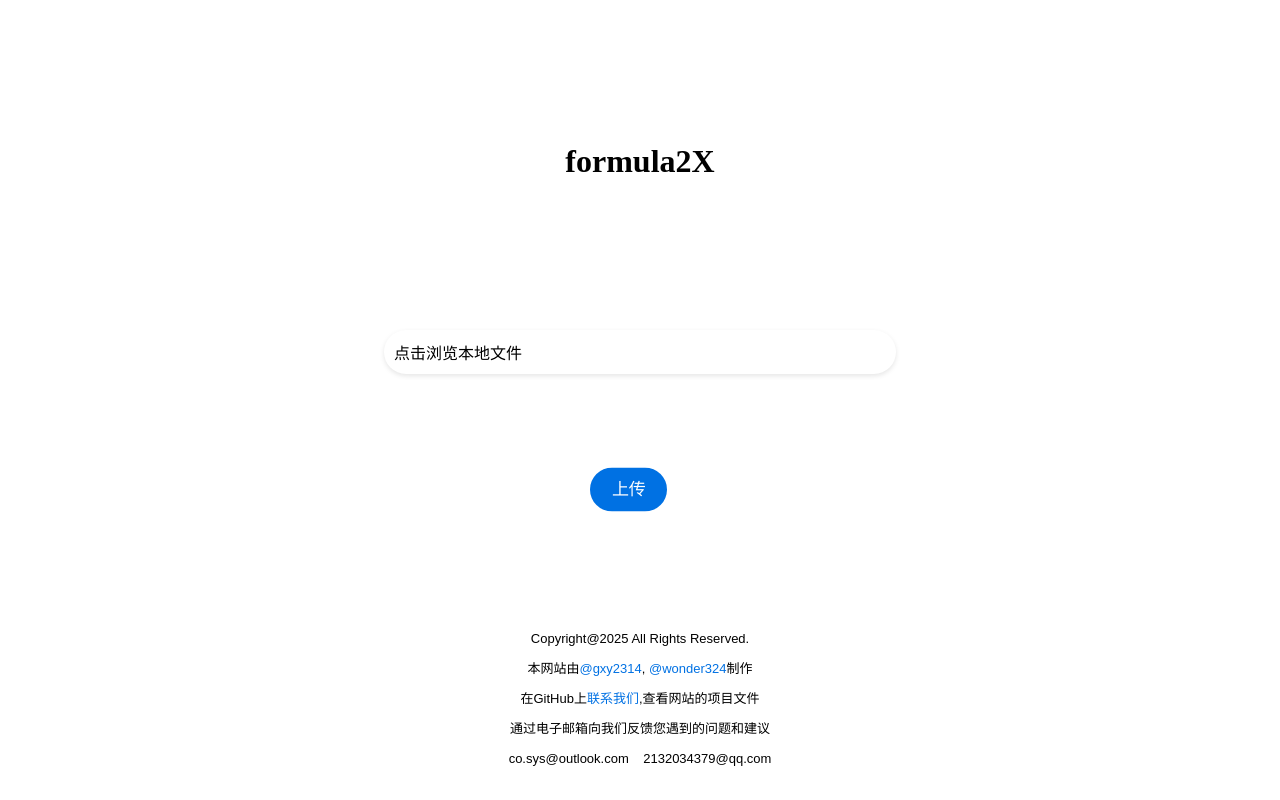
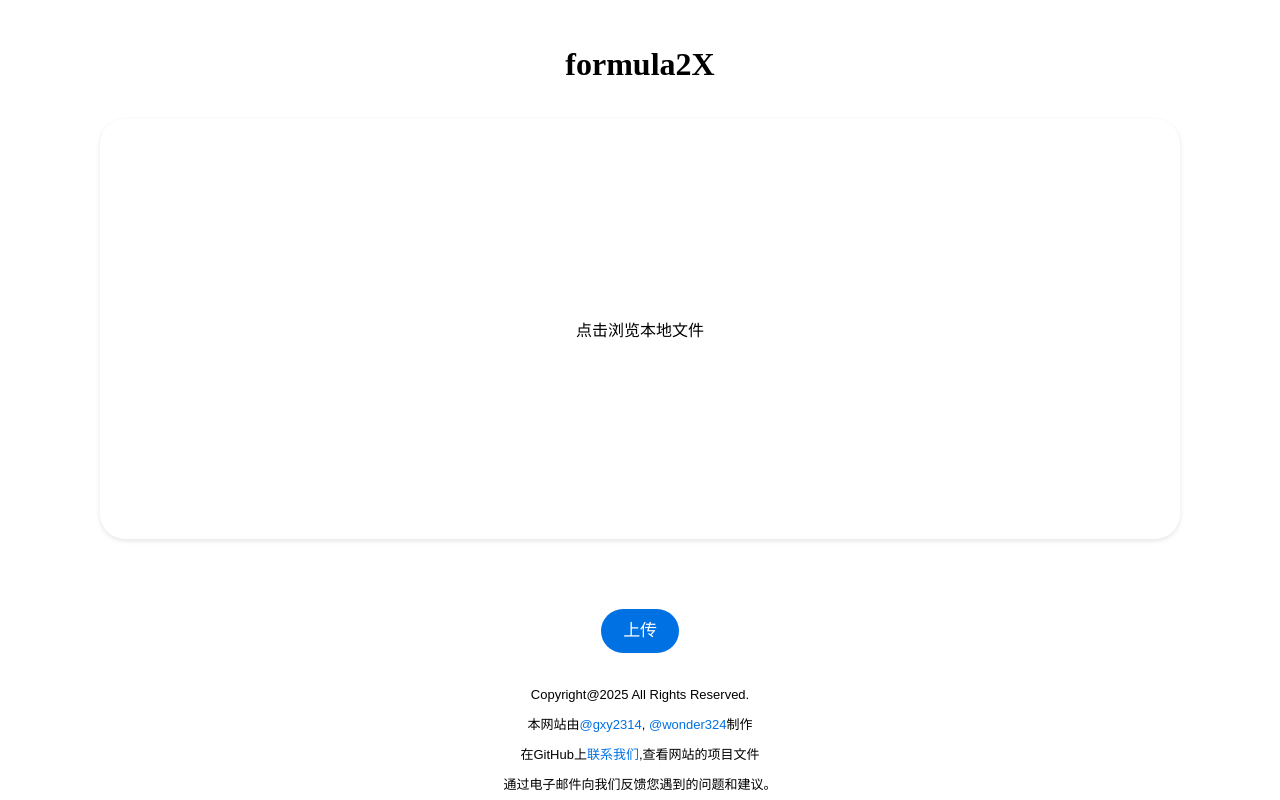
Before and after one commit to gxy2314/formula2X, a Django app: page / in a window 1280 px wide. Run offline with Django 3.2, Linux system fonts and the light colour scheme.

Commit message:
优化了页面布局

```diff
--- a/BackEnd/statics/css/main.css
+++ b/BackEnd/statics/css/main.css
@@ -1,6 +1,40 @@
+body, html {
+  margin: 0;
+  padding: 0;
+  height: 100%;
+  width: 100%;
+  margin: 0;
+  padding: 0;
+  box-sizing: border-box;
+  display: flex;
+  flex-direction: column;
+}
 .title
 {
-    padding-top: 9%;
+    padding-top: 2%;
+}
+h1 {
+  margin: 20px 0 10px 0;  /* 减小标题下方的间距 */
+  padding: 0;
+}
+.lr
+{
+  display: flex;
+  justify-content: center;
+  align-items: center;
+  width: 100%;
+  flex: 1; /* 占据剩余空间 */
+  box-sizing: border-box;
+  margin: 0 auto; /* 居中 */
+  padding: 20px;
+  /* height: 75vh; */
+}
+.lr form {
+  display: flex;
+  flex-direction: column;
+  align-items: center;
+  width: 100%;
+  max-width: 1000px;
 }
 .button{
     background: #0071e3;
@@ -24,32 +58,57 @@
 }
 .containerOfButton
 {
-    position: absolute;
-    top: 60%;
-    left: 50%;
-    transform: translate(-25%, -25%);
+    /* position: absolute; */
+    margin-top: 7%;
+    width: 100%;
+    display: flex;
+    justify-content: center;
+
+    /* left: 50%; */
+    /* transform: translate(-25%, -25%);
     width: 200px; /* Adjust as needed */
-    height: 50px; /* Adjust as needed */
+    /* height: 50px; Adjust as needed  */
 }
 .inputarea
 {
-    position: absolute;
-    left: 30%;
+    display: flex;
+    justify-content: center;
+    align-items: center;
+    /* margin-top: 10%; */
+    min-height: 300px;
+    /* height: 100%; */
+    width: 100%;
+    cursor: pointer;
+    /* position: absolute; */
+    /* left: 30%;
     right:30%;
-    margin-top: 10%;
-    background-color: #fff;
-    padding: 10px;
+    margin-top: 10%; */
+    /* background:red; */
+    padding: 60px 40px;
     border-radius: 25px; /* 圆角 */
     box-shadow: 0 2px 5px rgba(0, 0, 0, 0.1); /* 细微阴影 */
+    transition: all 0.3s ease;
 
+}
+.inputarea label {
+  width: 100%;
+  cursor: pointer;
+}
+.inputarea label span {
+  display: block;
+  text-align: center;
 }
 .inputarea input[type="file"] {
    display: none;
  }
+ .inputarea:hover {
+  box-shadow: 0 4px 15px rgba(0, 0, 0, 0.15);
+  background: #f5f5f5;
+}
  footer {
     display: flex;
-    margin-top: 32%;
-    margin-bottom: 0;
+    /* margin-top: 32%; */
+    margin-bottom: auto;
     flex-direction: column;
     justify-content: center;
     align-items: center;
@@ -67,7 +126,38 @@
   footer a {
     color:  #0071e3;
     text-decoration: none;
+    transition: color 0.2s ease;
   }
   footer a:hover {
     text-decoration: underline;
 }
+#previewImage {
+  max-width: 100%;
+  max-height: 100%;
+  margin-top: 10px;
+  display: none;
+}
+.tooltip {
+  position: relative;
+  cursor: pointer;
+}
+.tooltip::after {
+  content: "co.sys@outlook.com";
+  position: absolute;
+  bottom: 120%;
+  left: 50%;
+  transform: translateX(-50%);
+  background-color: #333;
+  color: #fff;
+  padding: 6px 10px;
+  border-radius: 4px;
+  white-space: nowrap;
+  font-size: 12px;
+  opacity: 0;
+  pointer-events: none;
+  transition: opacity 0.3s;
+  z-index: 10;
+}
+.tooltip:hover::after {
+  opacity: 1;
+}
--- a/BackEnd/templates/main.html
+++ b/BackEnd/templates/main.html
@@ -6,7 +6,8 @@
     <meta http-equiv="X-UA-Compatible" content="IE=edge">
     <meta name="viewport" content="width=device-width, initial-scale=1.0">
     {% load static %}
-    <link rel="stylesheet" href="{% static 'css/main.css' %}">
+    {% load tz %}
+    <link rel="stylesheet" href="{% static 'css/main.css' %}?v={{ now|date:'YmdHis' }}">
     <!-- <style>
 
     </style> -->
@@ -16,8 +17,10 @@
 </head>
 <body>
     <h1 align="center" >formula2X</h1>
-        <form enctype="multipart/form-data" action="/uploadedFile/" method="post" style="width: 200px;" >
-            <!-- action的赋值需同函数的路由保持一致 -->
+    <div class="lr">
+        <form enctype="multipart/form-data" action="/uploadedFile/" method="post" >
+            <!-- 以 multipart/form-data 方式通过 HTTP POST 请求，把文件传给服务器的/uploadedFile/路径
+             action的赋值需同函数的路由保持一致 -->
               {% csrf_token %}
             <div class="inputarea">
                 <label for="upLoadFile">
@@ -25,15 +28,16 @@
                 <input type="file" id="upLoadFile" name="uploadedFile"  oninput="formatCheck()" accept="image/*"
                 required="true"  hidden/>
             </label>
+            <img id="previewImage" src="" style="display: none;">
+            <!-- name的取值需和views.py中的 fileGet=request.FILES.get("uploadedFile",None)第一个参数保持一致 -->
             </div>
-            <!-- name的取值需和views.py中的 fileGet=request.FILES.get("uploadedFile",None)第一个参数保持一致 -->
-            <br/>
+<!--
+            <br/> -->
             <div class="containerOfButton">
                <input type="submit" value="上传" class="button"/>
             </div>
         </form>
-
-</body>
+    </div>
     <footer id="页尾">
       <p style="color:rgb(0,0,0);">Copyright@2025 All Rights Reserved.</p>
       <p style="color:rgb(0,0,0)">
@@ -50,11 +54,14 @@
           >联系我们</a
         >,查看网站的项目文件
       </p>
-  <p style="color:rgb(0,0,0)">通过电子邮箱向我们反馈您遇到的问题和建议</p>
+      <!-- <p style="color:rgb(0,0,0)">通过电子邮箱向我们反馈您遇到的问题和建议</p>
       <p id="contactEmail" style="color:rgb(0,0,0)">
-    co.sys@outlook.com&nbsp;&nbsp;&nbsp;&nbsp;2132034379@qq.com
-  </p>
+        co.sys@outlook.com
+      </p> -->
+      <p style="color:rgb(0,0,0)">通过<span class="tooltip" style="color:#000">电子邮件</span>向我们反馈您遇到的问题和建议。</p>
     </footer>
+</body>
+
 <script type="text/javascript">
     function formatCheck() {
     var fileInput = document.getElementById("upLoadFile");
@@ -79,7 +86,7 @@
 const inputArea = document.querySelector('.inputarea');
 const fileNameSpan = document.querySelector('.inputarea span');
 const fileInput = document.querySelector('.inputarea input[type="file"]');
-
+const previewImage = document.getElementById("previewImage");
 inputArea.addEventListener('click', () => {
   fileInput.click();
 });
@@ -87,7 +94,14 @@ inputArea.addEventListener('click', () => {
 fileInput.addEventListener('change', (event) => {
   const file = event.target.files[0];
   if (file) {
-    fileNameSpan.textContent = file.name;
+    // fileNameSpan.textContent = file.name;
+    const reader = new FileReader();
+                reader.onload = function(e) {
+                    previewImage.src = e.target.result;
+                    previewImage.style.display = "block";
+                };
+                reader.readAsDataURL(file);// 启动读取流程 完成后触发上述函数
+                fileNameSpan.textContent = '';
   } else {
     fileNameSpan.textContent = '点击浏览本地文件';
   }
--- a/BackEnd/templates/resDisplay.html
+++ b/BackEnd/templates/resDisplay.html
@@ -26,7 +26,9 @@
 
 </head>
 <body>
+
     <h1 align="center">formula2x</h1>
+  <div class="lr">
     <h1>您的公式识别结果是：</h1>
     <p>${{res}}$ </p>
     <h1>该公式的latex代码如下:</h1>
@@ -36,9 +38,9 @@
     <!-- <h1>该公式的mathML代码如下:</h1>
     <p><code>{{resInMathMl}} </code></p> -->
     <!-- 参见views.py封装的数据(context的赋值),由于那里将识别结果封装在了res条目里，故如此设计-->
-</body>
     <div class="containerOfButton">
       <button class="returnToMain" onclick=backToMain() > 返回主页</button>
+  </div>
 </div>
   <footer id="页尾">
     <p style="color:rgb(0,0,0);">Copyright@2025 All Rights Reserved.</p>
@@ -61,6 +63,7 @@
       co.sys@outlook.com&nbsp;&nbsp;&nbsp;&nbsp;2132034379@qq.com
     </p>
   </footer>
+  </body>
 <script type="text/javascript">
     function backToMain()
     {
```
Also changed, not shown: BackEnd/statics/css/resDisplay.css (+24 -8 lines), BackEnd/uploadedFile/线性空间.jpg (added). Lines whose indentation alone changed are shown as unchanged.
